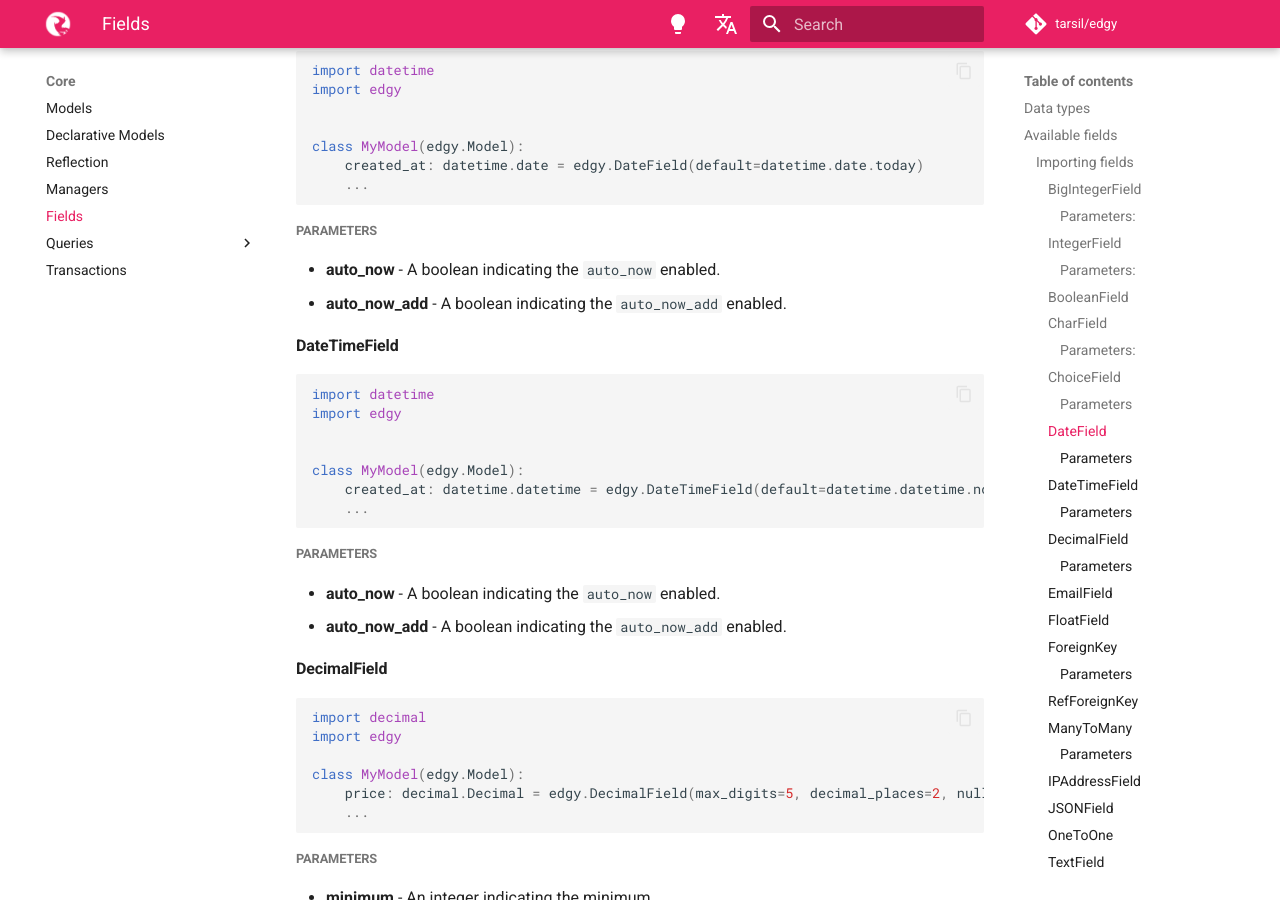
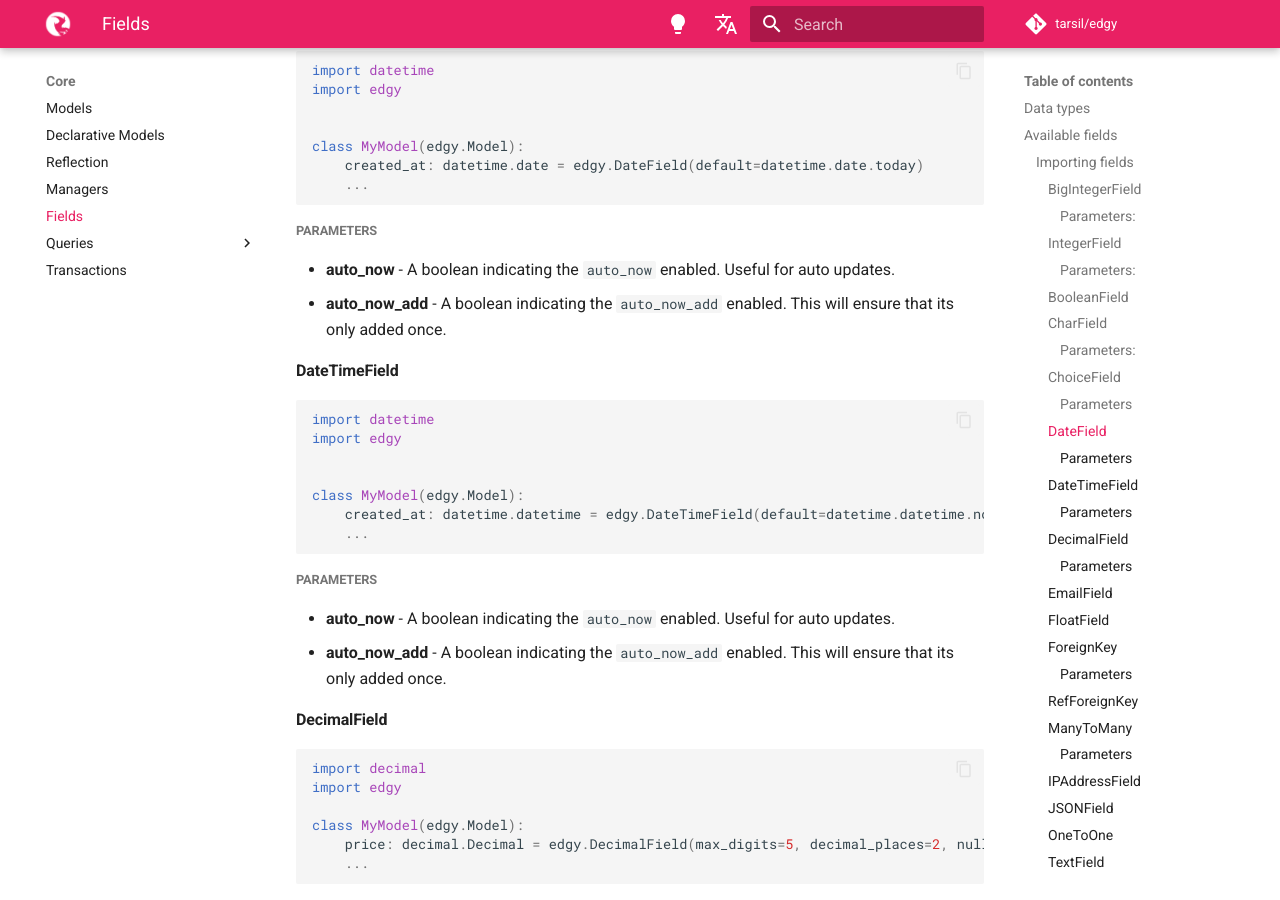
Before and after one commit to dymmond/edgy, an MkDocs documentation site: the page built from docs/fields.md, in a window 1280 px wide and 900 px high, scrolled down 3392 px. Built offline with MkDocs 1.6.1 and Material for MkDocs 9.7.7, drawn with Linux system fonts in a browser that asks for light colours; comment, search, counter and statistics services are not loaded.

Commit message:
Update docs for auto_now and auto_now_add

```diff
--- a/docs/fields.md
+++ b/docs/fields.md
@@ -170,8 +170,9 @@ class MyModel(edgy.Model):
 
 ##### Parameters
 
-* **auto_now** - A boolean indicating the `auto_now` enabled.
-* **auto_now_add** - A boolean indicating the `auto_now_add` enabled.
+* **auto_now** - A boolean indicating the `auto_now` enabled. Useful for auto updates.
+* **auto_now_add** - A boolean indicating the `auto_now_add` enabled. This will ensure that its
+only added once.
 
 
 #### DateTimeField
@@ -189,8 +190,9 @@ class MyModel(edgy.Model):
 
 ##### Parameters
 
-* **auto_now** - A boolean indicating the `auto_now` enabled.
-* **auto_now_add** - A boolean indicating the `auto_now_add` enabled.
+* **auto_now** - A boolean indicating the `auto_now` enabled. Useful for auto updates.
+* **auto_now_add** - A boolean indicating the `auto_now_add` enabled. This will ensure that its
+only added once.
 
 
 #### DecimalField
```
